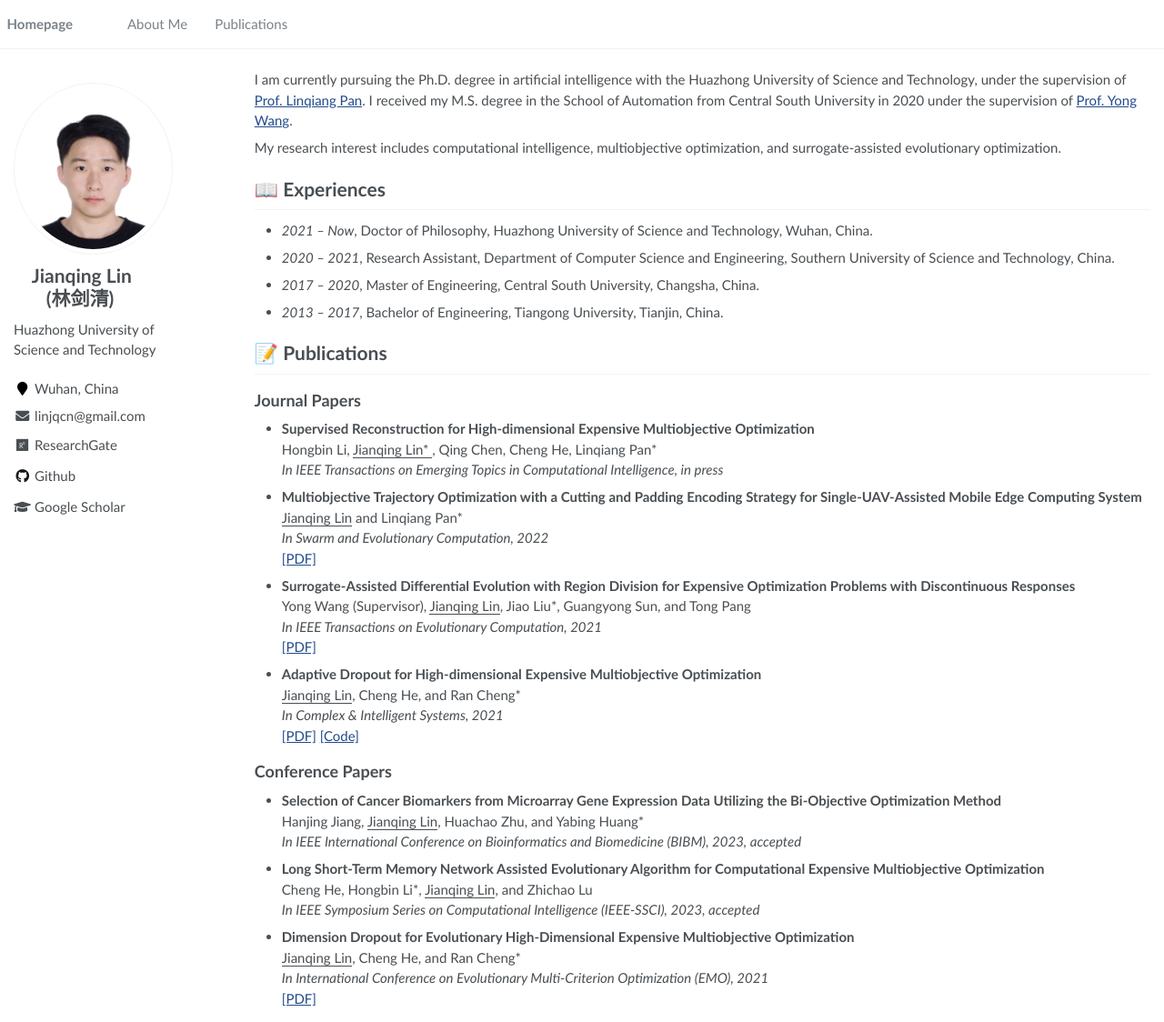
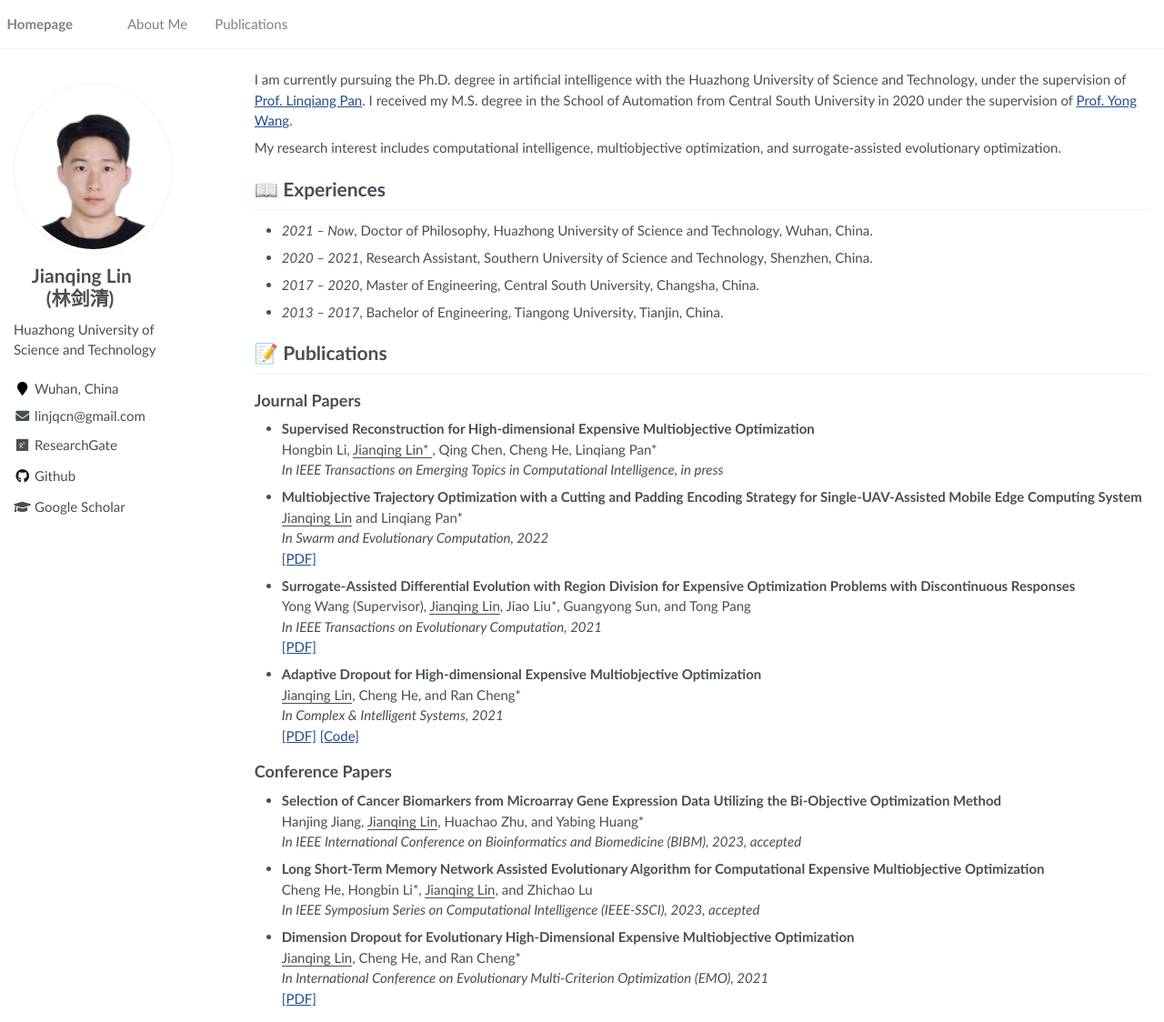
Before and after one commit to jqlincn/jqlincn.github.io, a Jekyll site: the page built from _pages/about.md, in a window 1280 px wide and 1124 px high. Shown: the whole window at 91% size. Built offline with Jekyll 4.4.1, drawn with Linux system fonts in a browser that asks for light colours.

Commit message:
Update about.md

```diff
--- a/_pages/about.md
+++ b/_pages/about.md
@@ -24,7 +24,7 @@ My research interest includes computational intelligence, multiobjective optimiz
 
 # 📖 Experiences
 - *2021 – Now*, Doctor of Philosophy, Huazhong University of Science and Technology, Wuhan, China.
-- *2020 – 2021*, Research Assistant, Department of Computer Science and Engineering, Southern University of Science and Technology, China.
+- *2020 – 2021*, Research Assistant, Southern University of Science and Technology, Shenzhen, China.
 - *2017 – 2020*, Master of Engineering, Central South University, Changsha, China.
 - *2013 – 2017*, Bachelor of Engineering, Tiangong University, Tianjin, China.
 
```
